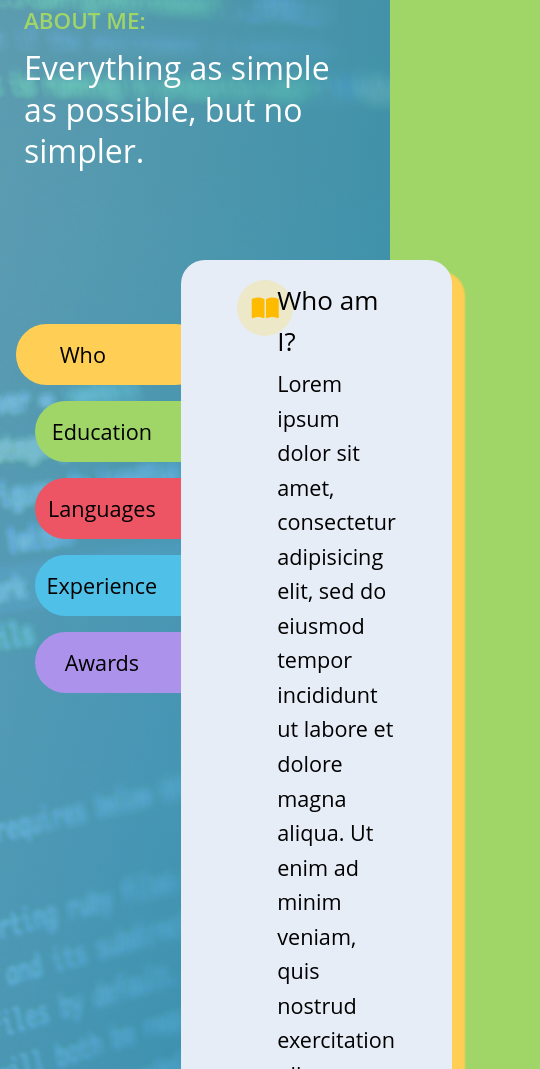
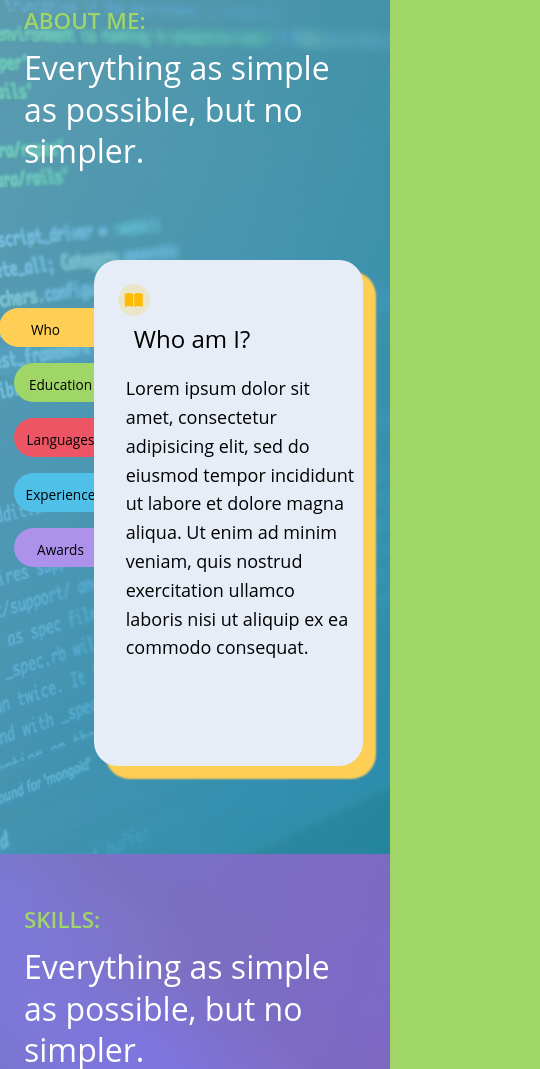
Before and after one commit to LujainSaad/Portfolio, a plain HTML site: page index.html in a window 390 px wide. Shown: the part 931-2000 px from the top of the page, 540 px wide, since content can reach past the window. Drawn offline with Linux system fonts and the light colour scheme; a web font is replaced by a local one.

Commit message:
second commit

```diff
--- a/style.css
+++ b/style.css
@@ -45,6 +45,7 @@
 html {
   box-sizing: border-box;
   font-size: 62.5%;
+  overflow-x: hidden;
 }
 @media only screen and (max-width: 68.75em) {
   html {
@@ -58,6 +59,12 @@ body {
   line-height: 1.6;
   color: #fff;
   background-color: var(--color-primary);
+  overflow-x: hidden;
+}
+@media only screen and (max-width: 1000px) {
+  body {
+    padding: 0;
+  }
 }
 /*************************************************/
 /* headings  */
@@ -95,35 +102,6 @@ body {
   justify-content: space-between;
   align-content: center;
   align-items: center;
-}
-@media screen and (min-width: 1000px) {
-  .container {
-    flex-direction: row;
-    justify-content: space-between;
-    align-content: default;
-    align-items: default;
-    position: relative;
-    top: 9rem;
-  }
-
-  .heading-container {
-    margin: 15rem;
-    padding: 13rem;
-    width: 100rem;
-    text-align: center;
-    position: relative;
-    right: 15rem;
-  }
-
-  .heading {
-    font-size: 15rem;
-    letter-spacing: 0;
-    line-height: 0.7;
-  }
-
-  .small-heading {
-    font-size: 1rem;
-  }
 }
 
 /* heading */
@@ -172,24 +150,6 @@ body {
   font-size: 10rem;
 }
 
-/* background video */
-
-.bg-video {
-  position: absolute;
-  top: 0;
-  left: 0;
-  height: 100%;
-  width: 100%;
-  z-index: -1;
-  opacity: 0.45;
-  overflow: hidden;
-}
-.bg-video__content {
-  height: 100%;
-  width: 100%;
-  object-fit: cover;
-}
-
 /* buttons */
 
 .buttons {
@@ -230,6 +190,70 @@ body {
   left: 1rem;
   transition: 0.2s;
   opacity: 0.9;
+}
+/* responsive */
+@media screen and (min-width: 1000px) {
+  .container {
+    flex-direction: row;
+    justify-content: space-between;
+    align-content: default;
+    align-items: default;
+    position: relative;
+    top: 9rem;
+  }
+
+  .heading-container {
+    margin: 15rem;
+    padding: 13rem;
+    width: 100rem;
+    text-align: center;
+    position: relative;
+    right: 15rem;
+  }
+}
+@media screen and (max-width: 1000px) {
+  .heading {
+    font-size: 13rem;
+  }
+
+  .small-heading {
+    font-size: 8rem;
+  }
+
+  .heading-container {
+    width: 40rem;
+  }
+
+  .heading-container {
+    margin-bottom: 9rem;
+  }
+  .button-retro {
+    min-width: 200px;
+    height: 60px;
+    padding: 5px 4px;
+    font-size: 20px;
+  }
+
+  .buttons > * {
+    margin: 2rem 0;
+  }
+}
+/* background video */
+
+.bg-video {
+  position: absolute;
+  top: 0;
+  left: 0;
+  height: 100%;
+  width: 100%;
+  z-index: -1;
+  opacity: 0.45;
+  overflow: hidden;
+}
+.bg-video__content {
+  height: 100%;
+  width: 100%;
+  object-fit: cover;
 }
 
 /* backgrounds */
@@ -456,7 +480,66 @@ body {
 .info__icon--5 i {
   color: var(--color-quaternary-darker);
 }
+/* responsive  */
+@media screen and (max-width: 1000px) {
+  .info {
+    width: 100vw;
+    justify-content: default;
+    align-content: default;
+  }
+  .info__content {
+    display: none;
+    width: 69vw;
+    font-size: 2.7rem;
+    padding: 1rem;
+    position: relative;
+    left: -10rem;
+  }
+  .info__header {
+    font-size: 3rem;
+    position: relative;
+    top: 1.5rem;
+    left: 1rem;
+  }
 
+  .info__icon {
+    height: 4rem;
+    width: 4rem;
+    position: relative;
+    top: 2rem;
+    left: 2rem;
+  }
+
+  .info__icon i {
+    font-size: 2rem;
+  }
+
+  .info__content p {
+    font-size: 2.25rem;
+    position: relative;
+    top: -2rem;
+  }
+  .info__content--active {
+    display: grid;
+    grid-template-columns: 2rem 1fr;
+    column-gap: 1rem;
+    row-gap: 0.5rem;
+  }
+  .btn {
+    font-size: 1.7rem;
+    padding: 1.5rem 8.5rem 1rem 1.5rem;
+  }
+  .info__tab-container {
+    position: relative;
+    top: 6rem;
+    left: -1.3rem;
+  }
+
+  .info__tab {
+    margin-right: 0rem;
+    margin-bottom: 2rem;
+  }
+}
 /*************************************************/
 /* skills */
 .skills {
```
